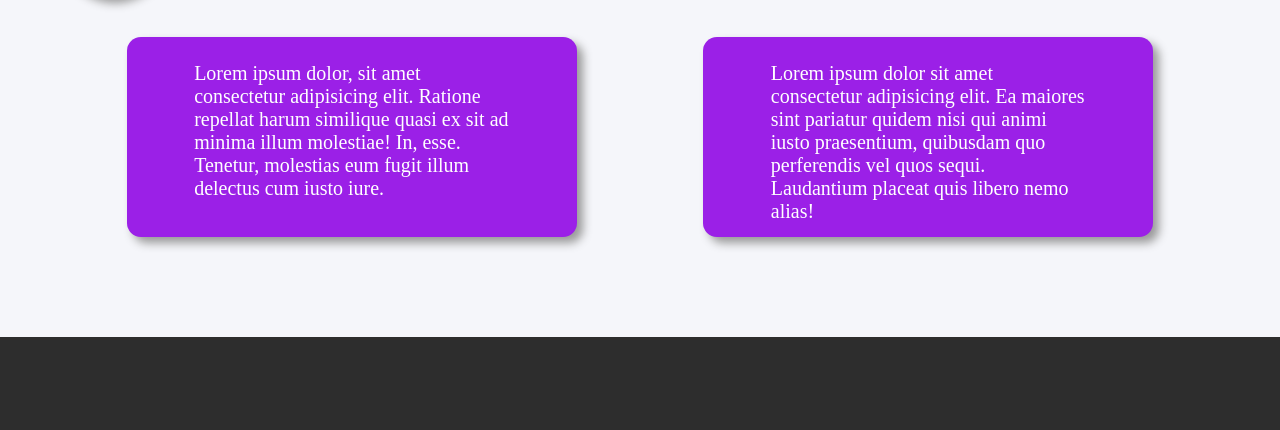
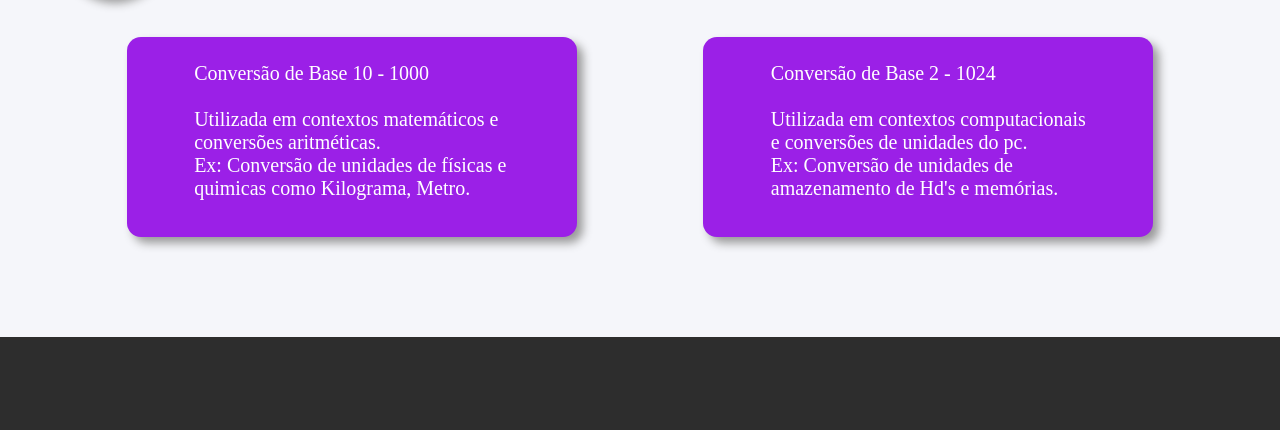
Before and after one commit to giocarvalho07/convertBit, a plain HTML site: page index.html in a window 1280 px wide. Shown: the part 173-603 px from the top of the page. Drawn offline with Linux system fonts and the light colour scheme.

Commit message:
ajustes estáticos dos textos dos cards

```diff
--- a/index.html
+++ b/index.html
@@ -22,12 +22,22 @@
     <section class="section_cards" >
         <div class="card_1">
             <p class="card_texto1" >
-                Lorem ipsum dolor, sit amet consectetur adipisicing elit. Ratione repellat harum similique quasi ex sit ad minima illum molestiae! In, esse. Tenetur, molestias eum fugit illum delectus cum iusto iure.
+                Conversão de Base 10 - 1000
+                <br>
+                <br>
+                Utilizada em contextos matemáticos e conversões aritméticas.
+                <br>
+                Ex: Conversão de unidades de físicas e quimicas como Kilograma, Metro.
             </p>
         </div>
         <div class="card_2">
             <p class="card_texto2" >
-                Lorem ipsum dolor sit amet consectetur adipisicing elit. Ea maiores sint pariatur quidem nisi qui animi iusto praesentium, quibusdam quo perferendis vel quos sequi. Laudantium placeat quis libero nemo alias!
+                Conversão de Base  2 - 1024
+                <br>
+                <br>
+                Utilizada em contextos computacionais e conversões de unidades do pc.
+                <br>
+                Ex: Conversão de unidades de amazenamento de Hd's e memórias.
             </p>
         </div>
     </section>
```
